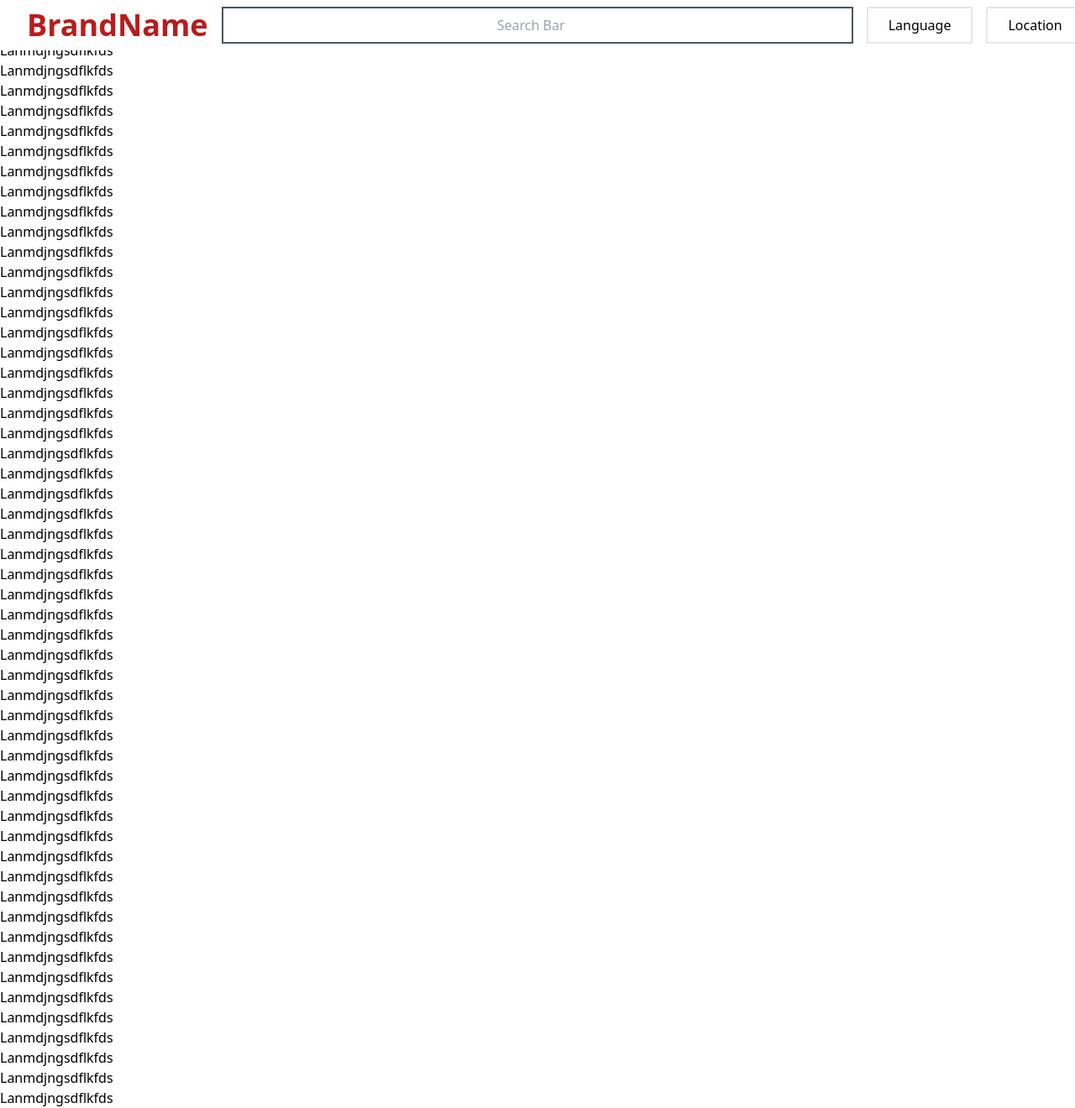
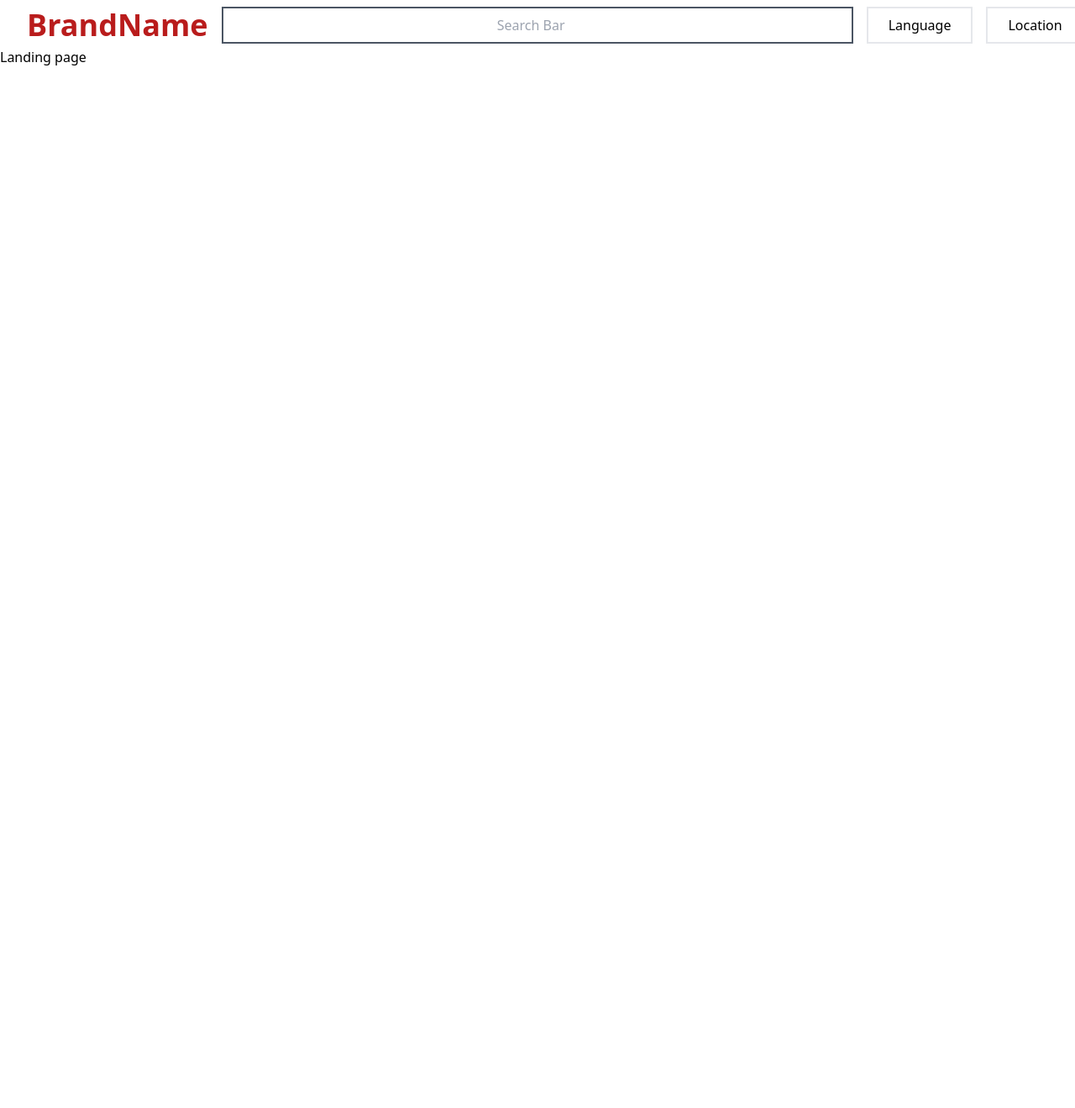
Before and after one commit to Rohitchand29/satsang-seva, a React (Create React App) app: page / in a window 1280 px wide. Shown: the whole page at 84% size. After the commit the page ends 800 px from the top, so only its background shows below. Built offline with nearby package versions, Linux system fonts and the light colour scheme.

Commit message:
landing page fixes

```diff
--- a/src/components/Landing/Landing.jsx
+++ b/src/components/Landing/Landing.jsx
@@ -2,62 +2,8 @@ import React from 'react'
 
 const Landing = () => {
   return (
-    <div>
-    <p>Lanmdjngsdflkfds</p>
-      <p>Lanmdjngsdflkfds</p>
-      <p>Lanmdjngsdflkfds</p>
-      <p>Lanmdjngsdflkfds</p>
-      <p>Lanmdjngsdflkfds</p>
-      <p>Lanmdjngsdflkfds</p>
-      <p>Lanmdjngsdflkfds</p>
-      <p>Lanmdjngsdflkfds</p>
-      <p>Lanmdjngsdflkfds</p>
-      <p>Lanmdjngsdflkfds</p>
-      <p>Lanmdjngsdflkfds</p>
-      <p>Lanmdjngsdflkfds</p>
-      <p>Lanmdjngsdflkfds</p>
-      <p>Lanmdjngsdflkfds</p>
-      <p>Lanmdjngsdflkfds</p>
-      <p>Lanmdjngsdflkfds</p>
-      <p>Lanmdjngsdflkfds</p>
-      <p>Lanmdjngsdflkfds</p>
-      <p>Lanmdjngsdflkfds</p>
-      <p>Lanmdjngsdflkfds</p>
-      <p>Lanmdjngsdflkfds</p>
-      <p>Lanmdjngsdflkfds</p>
-      <p>Lanmdjngsdflkfds</p>
-      <p>Lanmdjngsdflkfds</p>
-      <p>Lanmdjngsdflkfds</p>
-      <p>Lanmdjngsdflkfds</p>
-      <p>Lanmdjngsdflkfds</p>
-      <p>Lanmdjngsdflkfds</p>
-      <p>Lanmdjngsdflkfds</p>
-      <p>Lanmdjngsdflkfds</p>
-      <p>Lanmdjngsdflkfds</p>
-      <p>Lanmdjngsdflkfds</p>
-      <p>Lanmdjngsdflkfds</p>
-      <p>Lanmdjngsdflkfds</p>
-      <p>Lanmdjngsdflkfds</p>
-      <p>Lanmdjngsdflkfds</p>
-      <p>Lanmdjngsdflkfds</p>
-      <p>Lanmdjngsdflkfds</p>
-      <p>Lanmdjngsdflkfds</p>
-      <p>Lanmdjngsdflkfds</p>
-      <p>Lanmdjngsdflkfds</p>
-      <p>Lanmdjngsdflkfds</p>
-      <p>Lanmdjngsdflkfds</p>
-      <p>Lanmdjngsdflkfds</p>
-      <p>Lanmdjngsdflkfds</p>
-      <p>Lanmdjngsdflkfds</p>
-      <p>Lanmdjngsdflkfds</p>
-      <p>Lanmdjngsdflkfds</p>
-      <p>Lanmdjngsdflkfds</p>
-      <p>Lanmdjngsdflkfds</p>
-      <p>Lanmdjngsdflkfds</p>
-      <p>Lanmdjngsdflkfds</p>
-      <p>Lanmdjngsdflkfds</p>
-      <p>Lanmdjngsdflkfds</p>
-      <p>Lanmdjngsdflkfds</p>
+    <div className='pt-14'>
+      <p>Landing page</p>
     </div>
   )
 }
--- a/src/output.css
+++ b/src/output.css
@@ -748,6 +748,18 @@ video {
   padding-top: 0.5rem;
 }
 
+.pt-10 {
+  padding-top: 2.5rem;
+}
+
+.pt-12 {
+  padding-top: 3rem;
+}
+
+.pt-14 {
+  padding-top: 3.5rem;
+}
+
 .text-center {
   text-align: center;
 }
```
